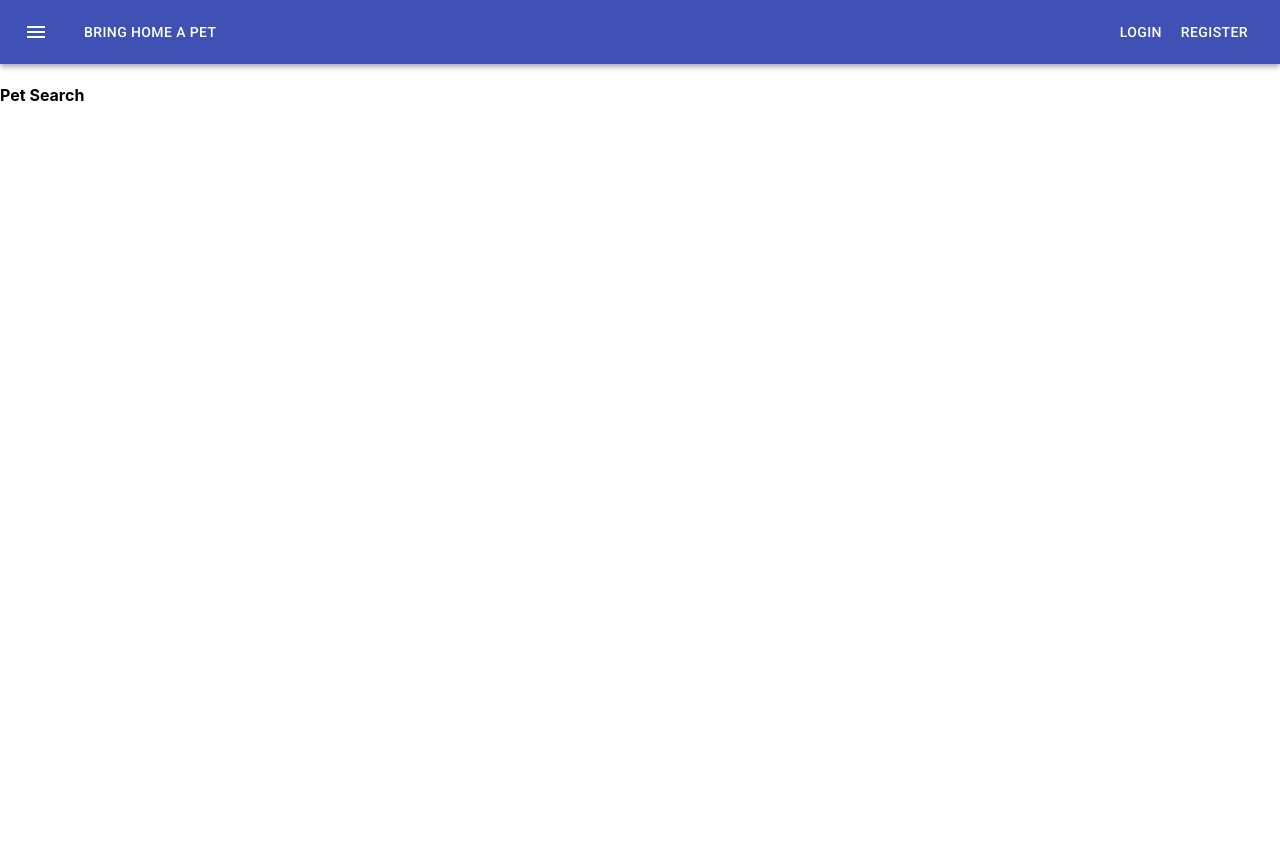
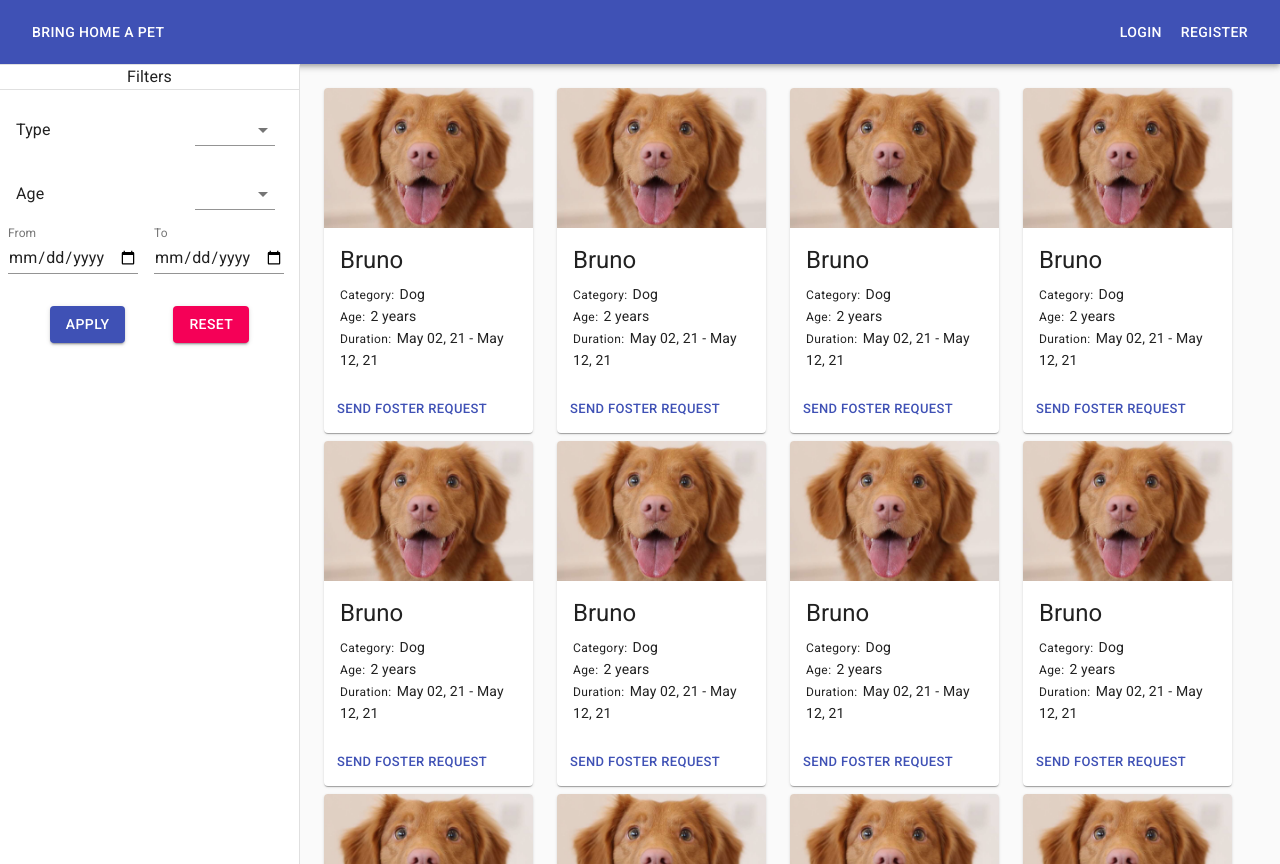
Before and after one commit to vasisht54/Pet-Foster-Frontend, a React (Create React App) app: page /search in a window 1280 px wide. Before the commit the page ends 800 px from the top, so only its background shows below. Built offline with nearby package versions, Linux system fonts and the light colour scheme.

Commit message:
Pet search, filters and account avatar

```diff
--- a/src/Navbar.js
+++ b/src/Navbar.js
@@ -1,11 +1,12 @@
-import React from "react";
+import React, {useState} from "react";
 import { makeStyles } from "@material-ui/core/styles";
 import AppBar from "@material-ui/core/AppBar";
 import Toolbar from "@material-ui/core/Toolbar";
 import Typography from "@material-ui/core/Typography";
 import Button from "@material-ui/core/Button";
-import IconButton from "@material-ui/core/IconButton";
-import MenuIcon from "@material-ui/icons/Menu";
+import AccountCircle from '@material-ui/icons/AccountCircle';
+import Menu from '@material-ui/core/Menu';
+import MenuItem from '@material-ui/core/MenuItem';
 
 const useStyles = makeStyles((theme) => ({
   root: {
@@ -17,33 +18,57 @@ const useStyles = makeStyles((theme) => ({
   title: {
     flexGrow: 1,
   },
+  accountCircle: {
+    cursor: 'pointer',
+  }
 }));
 
 export default function Navbar() {
   const classes = useStyles();
+  const [loggedIn, setLoggedIn] = useState(false);
+  const [anchorEl, setAnchorEl] = React.useState(null);
+
+  const handleClick = (event) => {
+    setAnchorEl(event.currentTarget);
+  };
+
+  const handleClose = () => {
+    setAnchorEl(null);
+  };
 
   return (
     <div className={classes.root}>
       <AppBar position="static">
         <Toolbar>
-          <IconButton
-            edge="start"
-            className={classes.menuButton}
-            color="inherit"
-            aria-label="menu"
-          >
-            <MenuIcon />
-          </IconButton>
           <Button href="/" color="inherit">
             Bring Home A Pet
           </Button>
           <Typography className={classes.title}></Typography>
-          <Button href="/login" color="inherit">
-            Login
-          </Button>
-          <Button href="/register" color="inherit">
-            Register
-          </Button>
+          {loggedIn ?
+          <>
+            <AccountCircle className={classes.accountCircle} role="button" onClick={handleClick} size="large"/>
+              <Menu
+                id="simple-menu"
+                anchorEl={anchorEl}
+                keepMounted
+                open={Boolean(anchorEl)}
+                onClose={handleClose}
+              >
+                <MenuItem onClick={handleClose}>Edit profile</MenuItem>
+                <MenuItem onClick={handleClose}>Logout</MenuItem>
+              </Menu>
+          </>
+          :
+          <>
+            <Button href="/login" color="inherit" onClick={()=>setLoggedIn(true)}>
+              Login
+            </Button>
+            <Button href="/register" color="inherit" onClick={()=>setLoggedIn(true)}>
+              Register
+            </Button>
+          </>
+
+          }
         </Toolbar>
       </AppBar>
     </div>
--- a/src/PetSearch.js
+++ b/src/PetSearch.js
@@ -1,9 +1,178 @@
-const PetSearch = () => {
+import React from 'react';
+import PropTypes from 'prop-types';
+import CssBaseline from '@material-ui/core/CssBaseline';
+import Drawer from '@material-ui/core/Drawer';
+import Hidden from '@material-ui/core/Hidden';
+import Typography from '@material-ui/core/Typography';
+import Card from '@material-ui/core/Card';
+import CardActionArea from '@material-ui/core/CardActionArea';
+import CardActions from '@material-ui/core/CardActions';
+import CardContent from '@material-ui/core/CardContent';
+import CardMedia from '@material-ui/core/CardMedia';
+import Button from '@material-ui/core/Button';
+import Grid from '@material-ui/core/Grid';
+
+import { makeStyles, useTheme } from '@material-ui/core/styles';
+
+import {Filters} from './PetSearchFilters';
+const drawerWidth = 300;
+
+const useStyles = makeStyles((theme) => ({
+  root: {
+    display: 'flex',
+    flexGrow: 1,
+  },
+  drawer: {
+    [theme.breakpoints.up('sm')]: {
+      width: drawerWidth,
+      flexShrink: 0,
+    },
+  },
+  content: {
+    flexGrow: 1,
+    padding: theme.spacing(3),
+    height: '100vh',
+    overflowY: 'scroll'
+  },
+  'drawerPaper': {
+    top: 'auto !important',
+    width: drawerWidth,
+    position: 'absolute',
+  },
+  paper: {
+    padding: theme.spacing(1),
+    textAlign: 'center',
+    color: theme.palette.text.secondary,
+  },
+  cardRoot: {
+    maxWidth: 345,
+  },
+  media: {
+    height: 140,
+  },
+  cardInfo: {
+    paddingLeft: '5px'
+  },
+
+}));
+
+function PetSearch(props) {
+  const classes = useStyles();
+  const theme = useTheme();
+  const [mobileOpen, setMobileOpen] = React.useState(false);
+
+  const handleDrawerToggle = () => {
+    setMobileOpen(!mobileOpen);
+  };
+
+  function FormRow() {
+    return (
+      <React.Fragment>
+        {
+        [...Array(4)].map((e, i) =>
+          <Grid item xs={3}>
+            <Card className={classes.cardRoot}>
+              <CardActionArea>
+                <CardMedia
+                  className={classes.media}
+                  image="/static/images/cards/dog.jpeg"
+                  title="Contemplative Reptile"
+                />
+                <CardContent>
+                  <Typography gutterBottom variant="h5">
+                    Bruno
+                  </Typography>
+                  <div>
+                    <Typography variant="caption" display="inline" gutterBottom>
+                      Category:
+                    </Typography>
+                    <Typography variant="body2" display="inline" className={classes.cardInfo} gutterBottom>
+                      Dog
+                    </Typography>
+                  </div>
+                  <div>
+                    <Typography variant="caption" display="inline" gutterBottom>
+                      Age:
+                    </Typography>
+                    <Typography variant="body2" display="inline" className={classes.cardInfo} gutterBottom>
+                      2 years
+                    </Typography>
+                  </div>
+                  <div>
+                    <Typography variant="caption" display="inline" gutterBottom>
+                      Duration:
+                    </Typography>
+                    <Typography variant="body2" display="inline" className={classes.cardInfo} gutterBottom>
+                      May 02, 21 - May 12, 21
+                    </Typography>
+                  </div>
+                </CardContent>
+              </CardActionArea>
+              <CardActions>
+                <Button size="small" color="primary">
+                  Send foster request
+                </Button>
+              </CardActions>
+            </Card>
+          </Grid>
+          )
+        }
+      </React.Fragment>
+    );
+  }
+
+
   return (
-    <div className="search">
-      <h4>Pet Search</h4>
+    <div className={classes.root}>
+      <CssBaseline />
+      <nav className={classes.drawer} aria-label="mailbox folders">
+        <Hidden smUp implementation="css">
+          <Drawer
+            variant="temporary"
+            anchor={theme.direction === 'rtl' ? 'right' : 'left'}
+            open={mobileOpen}
+            onClose={handleDrawerToggle}
+            classes={{
+              paper: classes.drawerPaper,
+            }}
+            ModalProps={{
+              keepMounted: true,
+            }}
+          >
+            <Filters />
+          </Drawer>
+        </Hidden>
+        <Hidden xsDown implementation="css">
+          <Drawer
+            classes={{
+              paper: classes.drawerPaper,
+            }}
+            variant="permanent"
+            open
+          >
+            <Filters />
+          </Drawer>
+        </Hidden>
+      </nav>
+      <main className={classes.content}>
+        <Grid container spacing={1}>
+          <Grid container item xs={12} spacing={3}>
+            <FormRow />
+          </Grid>
+          <Grid container item xs={12} spacing={3}>
+            <FormRow />
+          </Grid>
+          <Grid container item xs={12} spacing={3}>
+            <FormRow />
+          </Grid>
+        </Grid>
+      </main>
     </div>
   );
+}
+
+PetSearch.propTypes = {
+  window: PropTypes.func,
 };
 
 export default PetSearch;
--- /dev/null
+++ b/src/PetSearchFilters.js
@@ -0,0 +1,130 @@
+import React from 'react';
+import FormControl from '@material-ui/core/FormControl';
+import ListItemText from '@material-ui/core/ListItemText';
+import Select from '@material-ui/core/Select';
+import Checkbox from '@material-ui/core/Checkbox';
+import MenuItem from '@material-ui/core/MenuItem';
+import TextField from '@material-ui/core/TextField';
+import Divider from '@material-ui/core/Divider';
+import List from '@material-ui/core/List';
+import ListItem from '@material-ui/core/ListItem';
+import Input from '@material-ui/core/Input';
+import Typography from '@material-ui/core/Typography';
+import Button from '@material-ui/core/Button';
+
+import { makeStyles } from '@material-ui/core/styles';
+import { animals, ages } from './constants'
+
+const drawerWidth = 300;
+
+const useStyles = makeStyles((theme) => ({
+  root: {
+    display: 'flex',
+    flexGrow: 1,
+  },
+
+  'drawerPaper': {
+    top: 'auto !important',
+    width: drawerWidth,
+    position: 'absolute',
+  },
+  formControl: {
+    margin: theme.spacing(1),
+    minWidth: 80,
+  },
+  title: {
+    textAlign: 'center'
+  },
+  textField: {
+    marginLeft: theme.spacing(1),
+    marginRight: theme.spacing(1),
+    width: 130,
+    fontSize: '13px'
+  },
+  filterBtn: {
+    textAlign:'center',
+    '& > *': {
+      margin: theme.spacing(3),
+    },
+  },
+
+}));
+
+export const Filters = () => {
+    const classes = useStyles();
+
+    return (
+      <div>
+        <div className={classes.toolbar} />
+        <Divider />
+          <Typography className={classes.title}>Filters</Typography>
+        <Divider />
+        <List>
+          <ListItem button >
+            <ListItemText primary='Type' />
+            <FormControl className={classes.formControl}>
+              <Select
+                multiple
+                value={[] }
+                input={<Input />}
+                renderValue={(selected) => selected.join(', ')}
+              >
+                {animals.map((name) => (
+                  <MenuItem key={name} value={name}>
+                    <Checkbox />
+                    <ListItemText primary={name} />
+                  </MenuItem>
+                ))}
+              </Select>
+            </FormControl>
+          </ListItem>
+          {/*--------------------------------------------------------- */}
+          <ListItem button >
+            <ListItemText primary='Age' />
+            <FormControl className={classes.formControl}>
+              <Select
+                multiple
+                value={[]}
+                input={<Input />}
+                renderValue={(selected) => selected.join(', ')}
+              >
+                {ages.map((name) => (
+                  <MenuItem key={name} value={name}>
+                    <Checkbox />
+                    <ListItemText primary={name} />
+                  </MenuItem>
+                ))}
+              </Select>
+            </FormControl>
+          </ListItem>
+          {/*--------------------------------------------------------- */}
+          <TextField
+            id="date"
+            label="From"
+            type="date"
+            className={classes.textField}
+            InputLabelProps={{
+              shrink: true,
+            }}
+          />
+          <TextField
+            id="date"
+            label="To"
+            type="date"
+            className={classes.textField}
+            InputLabelProps={{
+              shrink: true,
+            }}
+          />
+        </List>
+        <div className={classes.filterBtn}>
+          <Button variant="contained" color="primary">
+            Apply
+          </Button>
+          <Button  variant="contained" color="secondary">
+            Reset
+          </Button>
+        </div>
+      </div>
+    );
+  };
--- /dev/null
+++ b/src/constants.js
@@ -0,0 +1,17 @@
+export const animals = [
+    'Any',
+    'Dog',
+    'Cat',
+    'Fish',
+  ];
+
+export const ages =[
+    '0-2 months',
+    '2-6 months',
+    '6-11 months',
+    'less than 1 year',
+    '1-2 years',
+    '2-5 years',
+    '5-10 years',
+    'more than 10 years'
+]
```
Also changed, not shown: public/static/images/cards/dog.jpeg (added).
